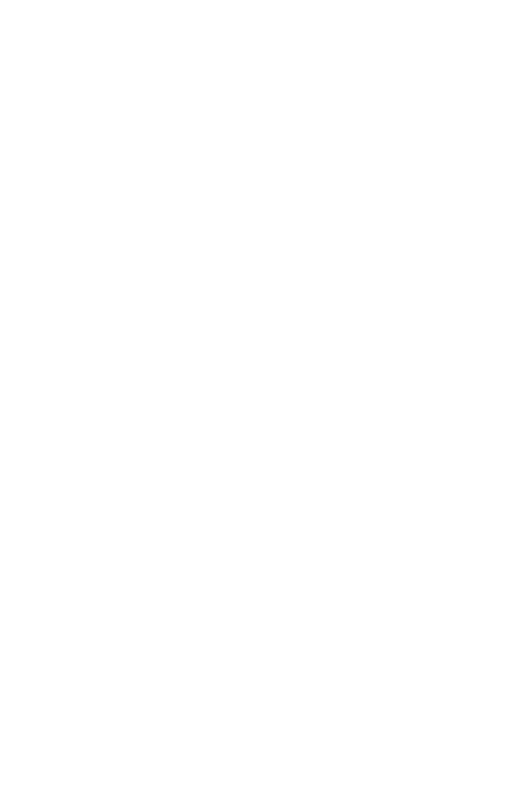
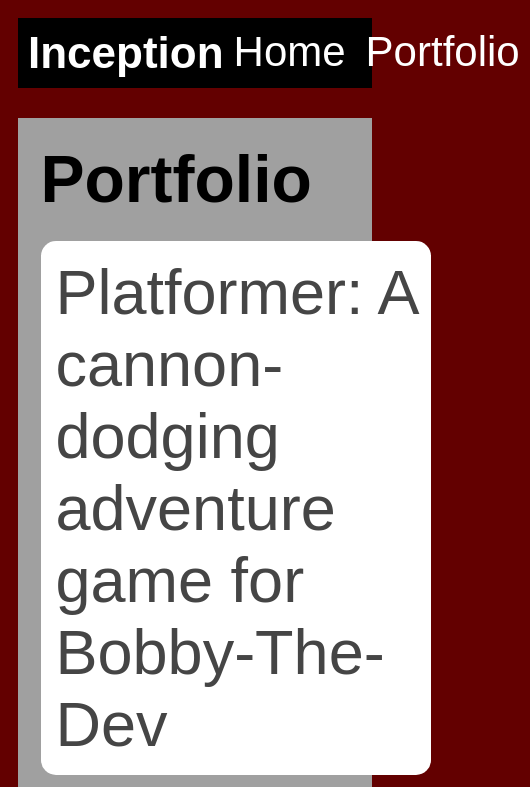
Before and after one commit to Bobby-The-Dev/Bobby-The-Dev.github.io, a plain HTML site: page portfolio.html in a window 390 px wide. Shown: the top 787 px of the page, 530 px wide, since content can reach past the window. Drawn offline with Linux system fonts and the light colour scheme.

Commit message:
add portfolio page to website

```diff
--- a/portfolio.html
+++ b/portfolio.html
@@ -0,0 +1,40 @@
+<!DOCTYPE html>
+<html>
+  <head>
+    <title>Portfolio</title>
+    <link rel="stylesheet" href="style.css" />
+  </head>
+
+  <body>
+    <!-- All content goes here -->
+    <div id="all-contents">
+      <nav>
+       <h1>Inception</h1>
+       <ul id="nav-ul">
+        <li class="nav-li">
+          <a href="index.html">Home</a>
+        </li>
+        <li class="nav-li">
+          <a href="portfolio.html">Portfolio</a>
+        </li>
+       </ul>
+       </nav>
+
+  <main>
+<div class="content">
+    <h1>Portfolio</h1>
+    <ul id="portfolio">
+    <li>
+  <a href="fsd-projects/platformer/">Platformer: A cannon-dodging adventure game for Bobby-The-Dev</a>
+</li>
+<li>
+  <a href="fsd-projects/bouncing-box/">Bouncing Box: A fun introduction to web game development</a>
+</li>
+<li>
+  <a href="fsd-projects/circularity/">Circularity: A poetic motion experiment with circles</a>
+</li>
+    </ul>
+  </main>
+    </div>
+  </body>
+</html>
--- a/style.css
+++ b/style.css
@@ -75,3 +75,79 @@ main {
 h2, h3 {
     margin: 0px;
 }
+
+/* Portfolio styles */
+.content h1 {
+  color: black;
+}
+
+#portfolio {
+  list-style-type: none;
+  padding-left: 0;
+}
+
+#portfolio li {
+  background: #fff;
+  padding: 10px;
+  border-radius: 10px;
+  margin-bottom: 10px;
+}
+
+#portfolio li:hover {
+  background: #eee;
+}
+
+#portfolio a {
+  text-decoration: none;
+  color: #454545;
+}
+
+/* responsive web design */
+@media screen and (min-width: 120px) and (max-width: 1080px) {
+  main {
+    height: 100ch;
+    zoom: 1.5;
+    display: grid;
+  }
+
+  h1 {
+    font-size: 44px;
+  }
+
+  h2 {
+    font-size: 42px;
+  }
+
+  h3 {
+    font-size: 36px;
+  }
+
+  #all-contents {
+    height: 100ch;
+    margin: none;
+  }
+
+  a {
+    font-size: 42px;
+  }
+
+  .sidebar {
+    margin-right: 0px;
+    justify-content: center;
+    align-items: center;
+  }
+
+  .sidebar-img {
+    width: 100%;
+  }
+
+  p,
+  li {
+    font-size: 24px;
+  }
+
+  .content {
+    align-content: center;
+    justify-content: center;
+  }
+}
```
